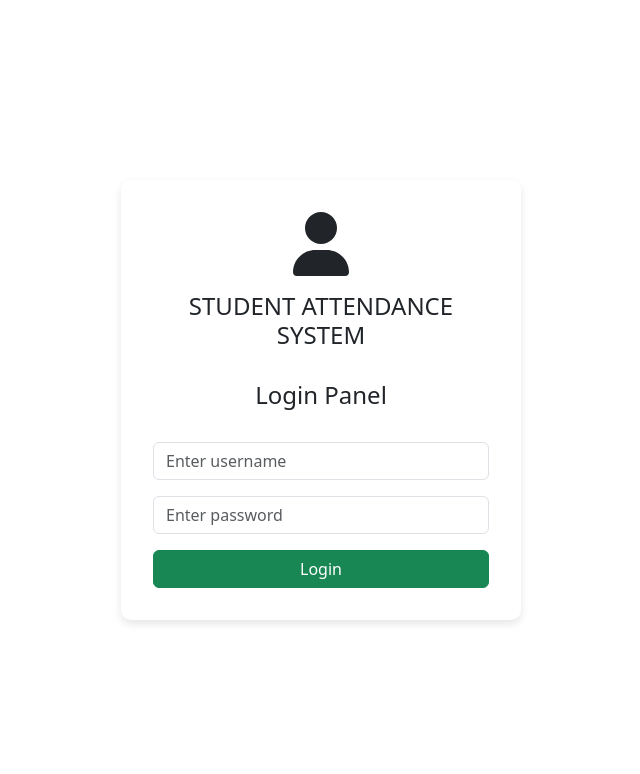
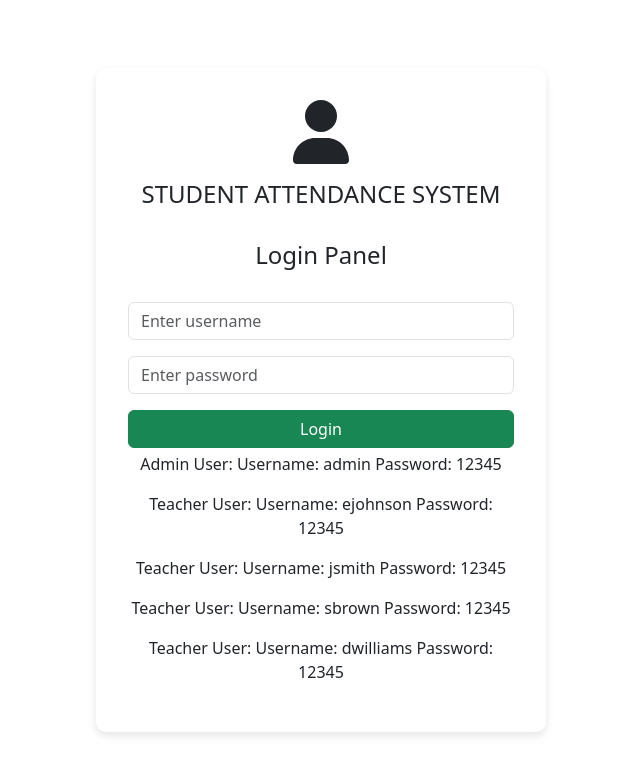
Before and after one commit to erkanturker/comAtt, a React (Vite) app in the folder frontend/: page /login in a window 1280 px wide. Shown: the top 774 px of the page, without its empty margins (319-959 px from the left). Built offline with nearby package versions, Linux system fonts and the light colour scheme; no server answers.

Commit message:
share Password login page and update

```diff
--- a/frontend/src/pages/LoginPage.css
+++ b/frontend/src/pages/LoginPage.css
@@ -12,7 +12,7 @@
   border-radius: 10px;
   box-shadow: 0 4px 8px rgba(0, 0, 0, 0.1);
   text-align: center;
-  max-width: 400px;
+  max-width: 450px;
   width: 100%;
 }
 
--- a/frontend/src/pages/LoginPage.jsx
+++ b/frontend/src/pages/LoginPage.jsx
@@ -89,6 +89,11 @@ const LoginPage = () => {
             Login
           </Button>
         </Form>
+        <p className="mt-1"> Admin User: Username: admin Password: 12345</p>
+        <p> Teacher User: Username: ejohnson Password: 12345</p>
+        <p> Teacher User: Username: jsmith Password: 12345</p>
+        <p> Teacher User: Username: sbrown Password: 12345</p>
+        <p> Teacher User: Username: dwilliams Password: 12345</p>
       </div>
     </Container>
   );
```
